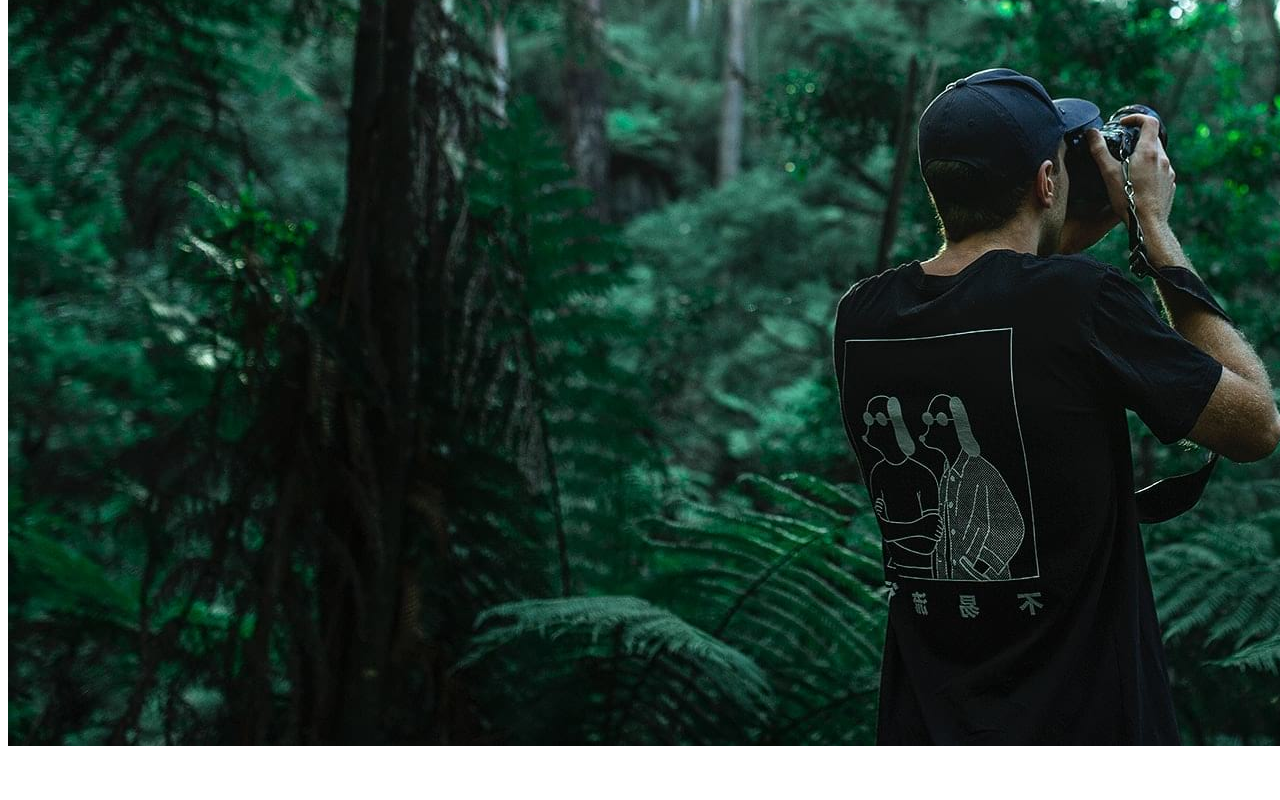
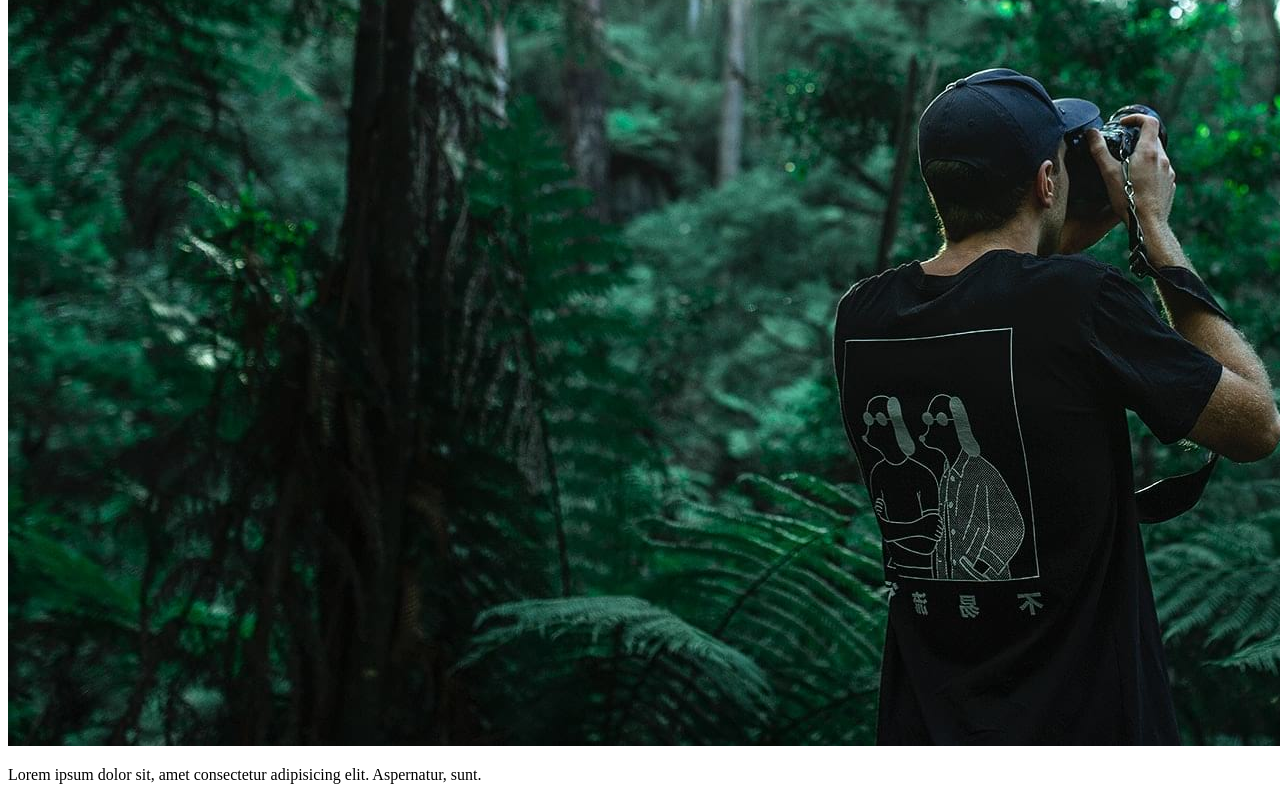
Before and after one commit to nhaty7400/BSProject5008, a plain HTML site: page index.html in a window 1280 px wide. Shown: the part 730-1530 px from the top of the page. Before the commit the page ends 1488 px from the top, so only its background shows below. Drawn offline with Linux system fonts and the light colour scheme.

Commit message:
dev1 update code

```diff
--- a/index.html
+++ b/index.html
@@ -29,6 +29,9 @@
     <section class="carousel">
         <img src="./img/3.jpg" alt="">
     </section>
+    <section class="service">
+        <p>Lorem ipsum dolor sit, amet consectetur adipisicing elit. Aspernatur, sunt.</p>
+    </section>
 
 
 
```
